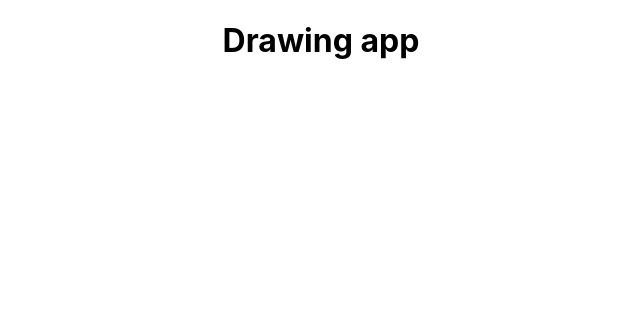
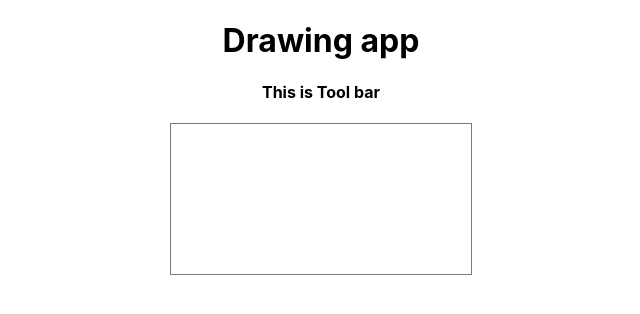
Before and after one commit to Dushani-Ranasinghe/drawing-app, a React (Create React App) app: page / in a window 1280 px wide. Shown: the top 314 px of the page, without its empty margins (319-959 px from the left). Built offline with nearby package versions, Linux system fonts and the light colour scheme.

Commit message:
Created a canvas

```diff
--- a/src/App.js
+++ b/src/App.js
@@ -1,9 +1,13 @@
 import './App.css';
+import ToolBar from './components/ToolBar.jsx'
+import DrawArea from './components/DrawArea.jsx'
 
 function App() {
   return (
     <div className="App">
     <h1>Drawing app </h1>
+    <ToolBar/>
+    <DrawArea/>
     </div>
   );
 }
--- /dev/null
+++ b/src/Styles/DrawArea.css
@@ -0,0 +1,3 @@
+#canvas{
+    border: 1px solid rgb(122, 122, 122);
+}
--- /dev/null
+++ b/src/components/DrawArea.jsx
@@ -0,0 +1,12 @@
+import React from 'react';
+import '../Styles/DrawArea.css'
+
+function DrawArea() {
+  return <div>
+      <canvas id="canvas">
+
+      </canvas>
+  </div>;
+}
+
+export default DrawArea;
--- /dev/null
+++ b/src/components/ToolBar.jsx
@@ -0,0 +1,9 @@
+import React from 'react';
+
+function ToolBar() {
+  return <div>
+      <h4>This is Tool bar</h4>
+  </div>;
+}
+
+export default ToolBar;
```
